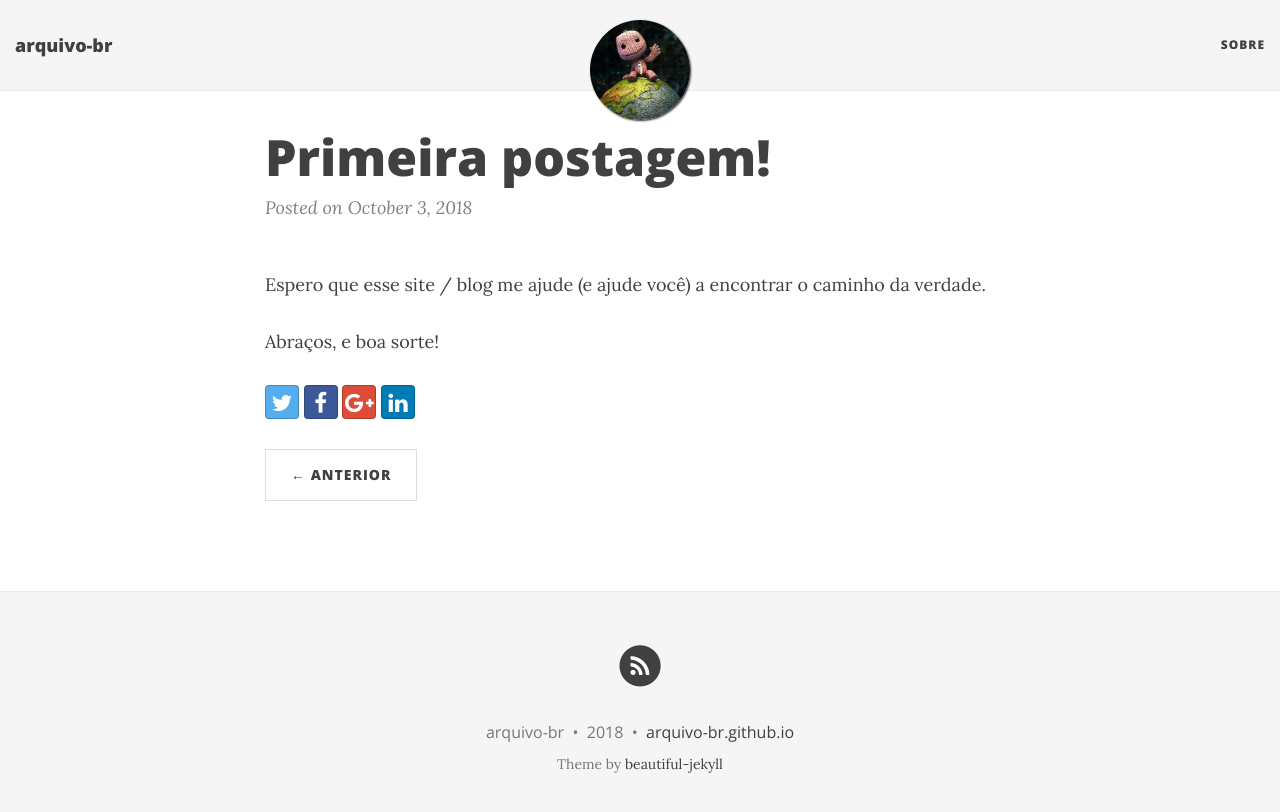
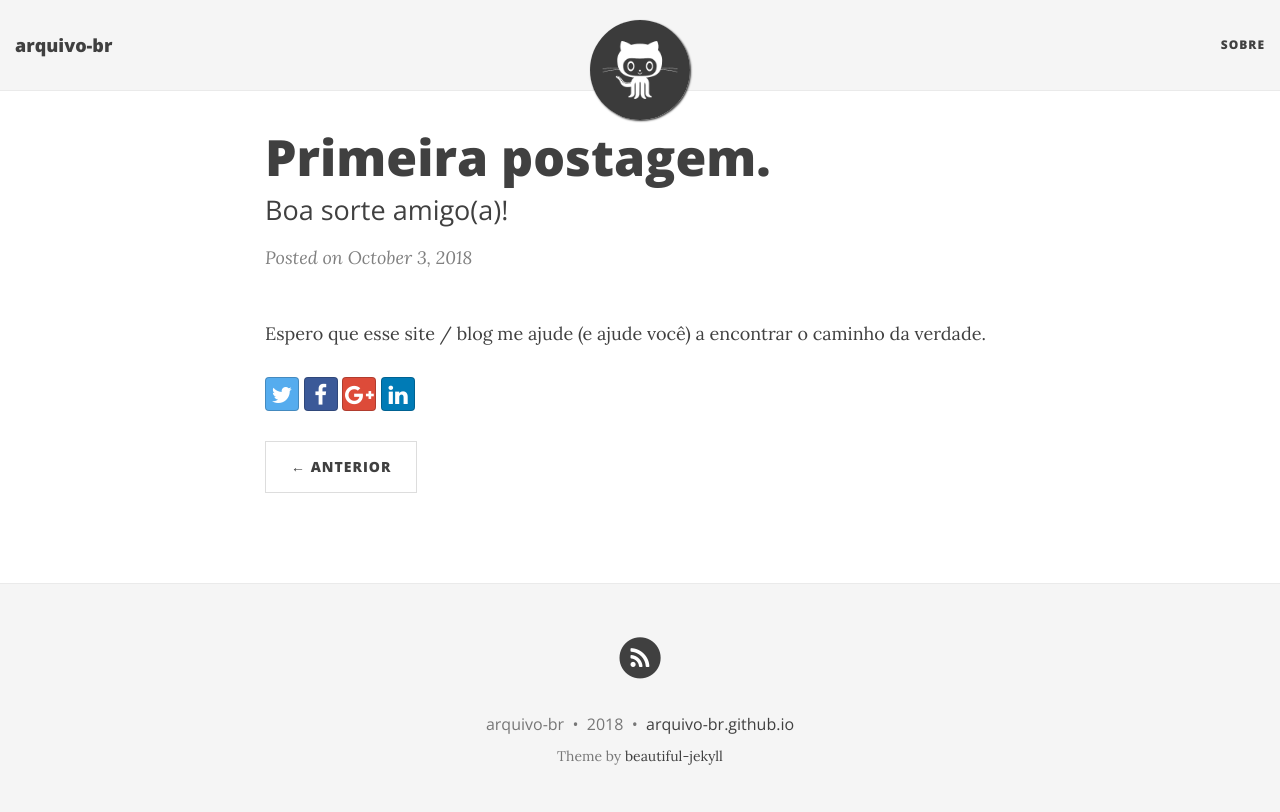
Before and after one commit to arquivo-br/arquivo-br.github.io, a Jekyll site: the page built from _posts/2018-10-03-primeira-postagem.md, in a window 1280 px wide. Shown: the top 812 px of the page. Built offline with Jekyll 4.4.1, drawn with Linux system fonts in a browser that asks for light colours; nearby versions of some CDN libraries.

Commit message:
Alterações na primeira postagem.

```diff
--- a/_posts/2018-10-03-primeira-postagem.md
+++ b/_posts/2018-10-03-primeira-postagem.md
@@ -1,9 +1,7 @@
 ---
 layout: post
-title: Primeira postagem!
-image: /img/hello_world.jpeg
+title: Primeira postagem.
+subtitle: Boa sorte amigo(a)!
 ---
 
 Espero que esse site / blog me ajude (e ajude você) a encontrar o caminho da verdade.
-
-Abraços, e boa sorte!
```
